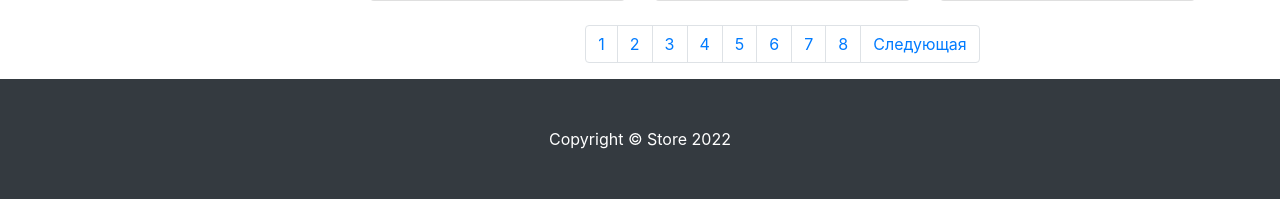
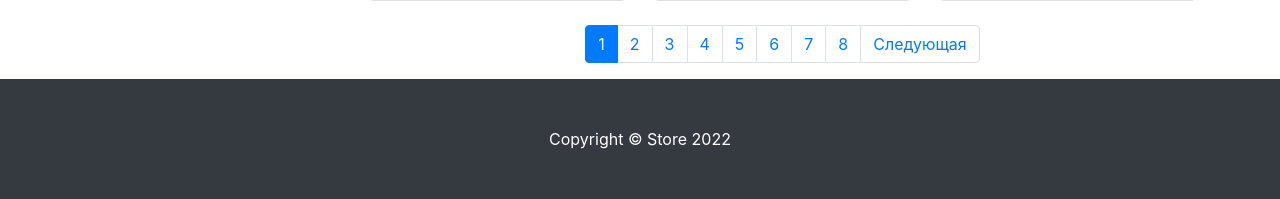
Before and after one commit to SadLaboka/Django-store, a Django app: page /products/ in a window 1280 px wide. Shown: the part 1541-1740 px from the top of the page. Run offline with Django 3.2, Linux system fonts and the light colour scheme; the visitor is signed in with stand-in values (Sample User, id 1); data comes from the database, SQL or seed files in the repository; data that the repository does not hold is empty; parts of the project's set-up code (start-up, migrations or seed data) failed here and were passed over; some libraries are stand-ins or nearby versions.

Commit message:
update pagination

```diff
--- a/products/templates/products/products.html
+++ b/products/templates/products/products.html
@@ -112,7 +112,7 @@
                                     </li>
                                 {% endif %}
                                 {% for page in paginator.page_range %}
-                                    <li class="page-item"><a class="page-link"
+                                    <li class="page-item {% if page == page_obj.number %}active{% else %}{% endif %}"><a class="page-link"
                                                              href="{% url 'products:category_paginator' current_category.id page %}">{{ page }}</a>
                                     </li>
                                 {% endfor %}
@@ -137,9 +137,11 @@
                                     </li>
                                 {% endif %}
                                 {% for page in paginator.page_range %}
-                                    <li class="page-item"><a class="page-link"
+
+                                    <li class="page-item {% if page == page_obj.number %}active{% else %}{% endif %}"><a class="page-link"
                                                              href="{% url 'products:paginator' page %}">{{ page }}</a>
                                     </li>
+
                                 {% endfor %}
                                 {% if page_obj.has_next %}
                                     <li class="page-item">
```
